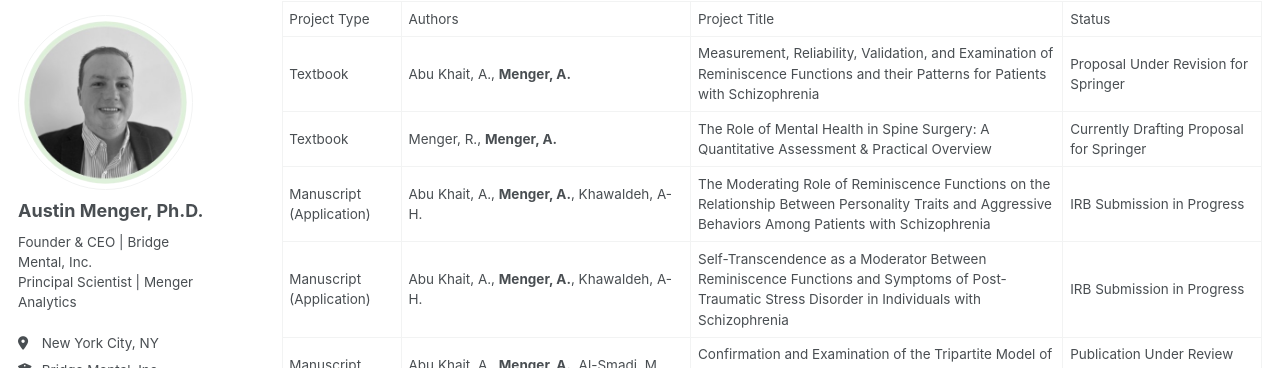
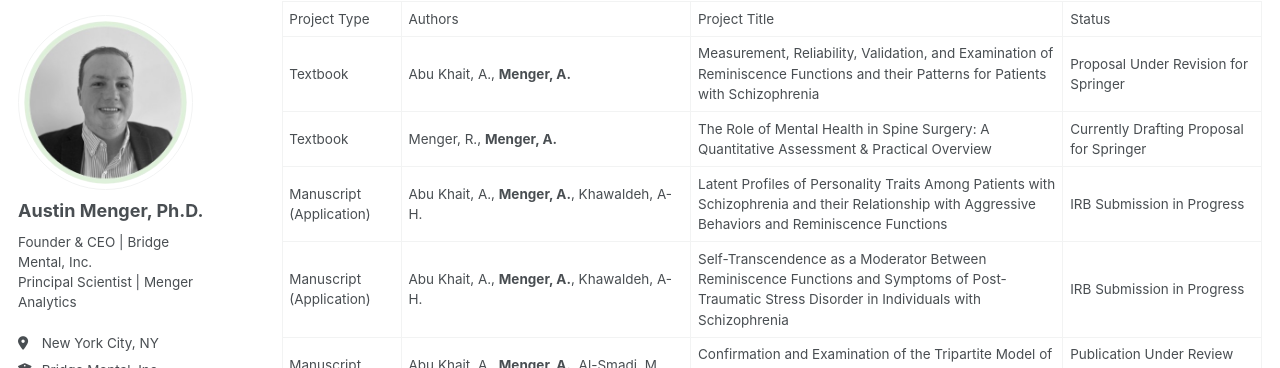
Before and after one commit to austinmenger/austinmenger.github.io, a Jekyll site: the page built from _pages/active_projects.md, in a window 1280 px wide and 900 px high, scrolled down 654 px. Shown: the part 84-452 px from the top of the window. Built offline with Jekyll 4.4.1, drawn with Linux system fonts in a browser that asks for light colours; some web fonts are replaced.

Commit message:
Update active_projects.md

```diff
--- a/_pages/active_projects.md
+++ b/_pages/active_projects.md
@@ -94,7 +94,7 @@ author_profile: true
  <tr>
   <td>Manuscript (Application)</td>
   <td>Abu Khait, A., <b>Menger, A.</b>, Khawaldeh, A-H.</td>
-  <td>The Moderating Role of Reminiscence Functions on the Relationship Between Personality Traits and Aggressive Behaviors Among Patients with Schizophrenia</td>
+  <td>Latent Profiles of Personality Traits Among Patients with Schizophrenia and their Relationship with Aggressive Behaviors and Reminiscence Functions</td>
   <td>IRB Submission in Progress</td>
  </tr>
  <tr>
```
